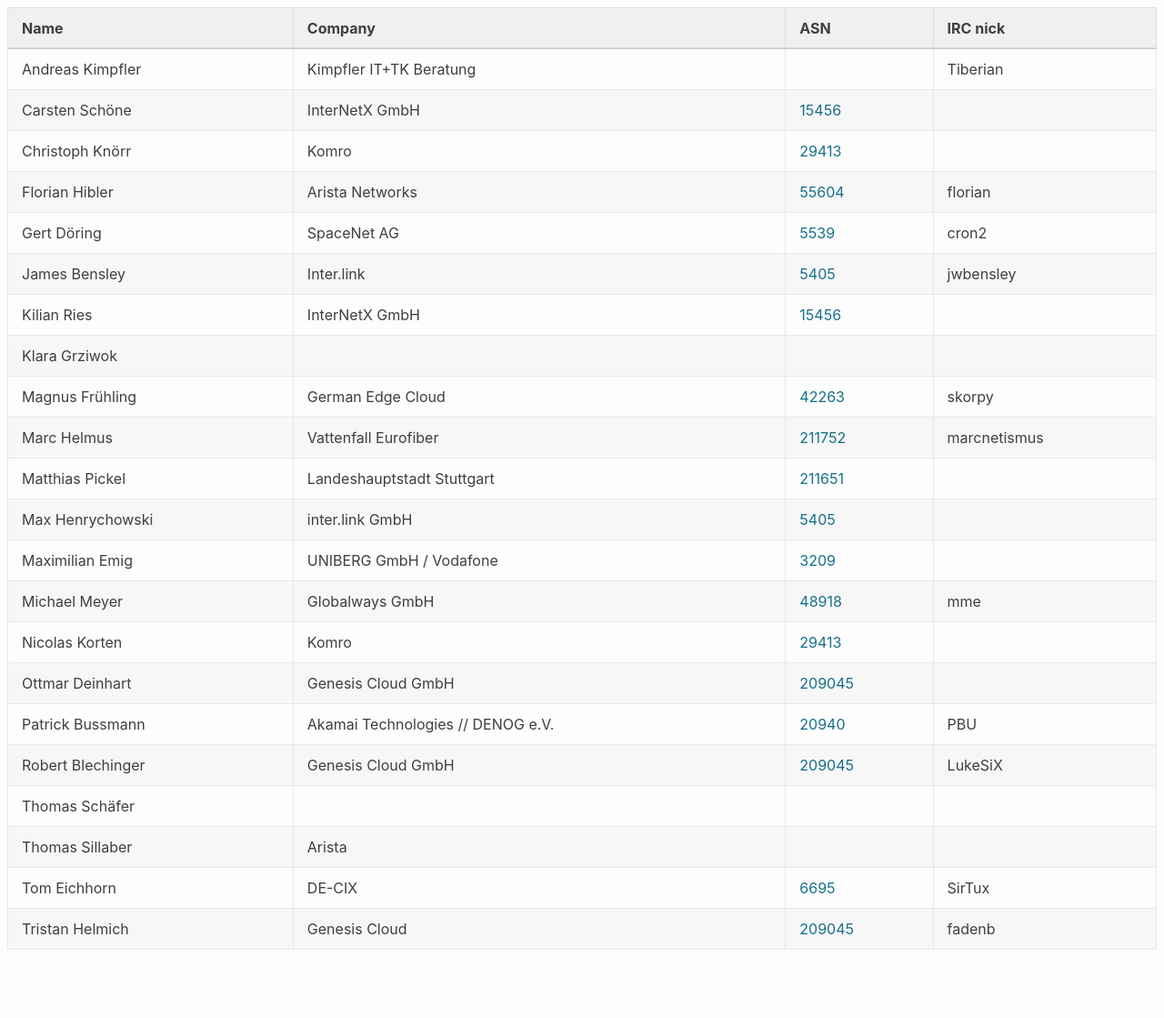
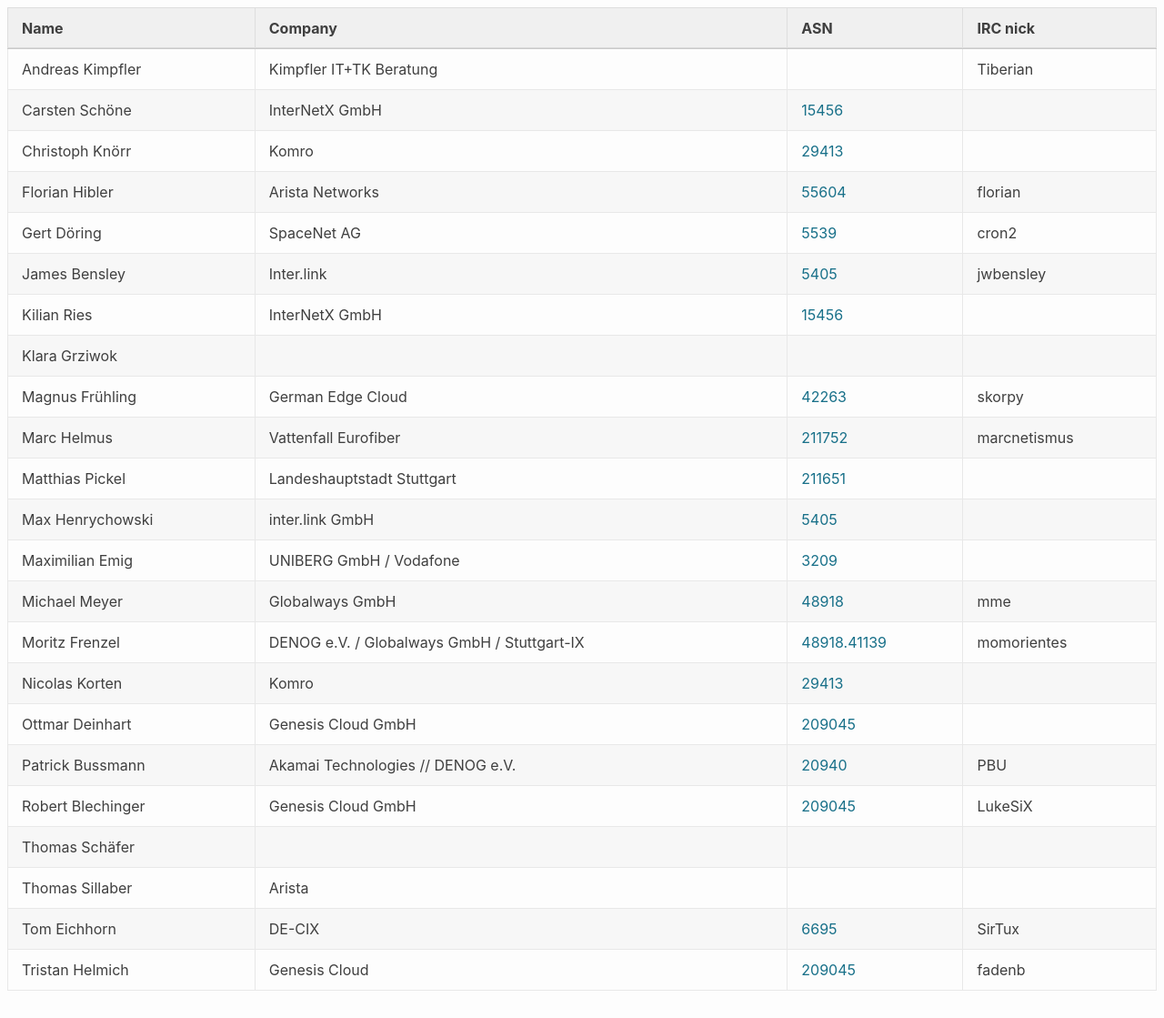
Before and after one commit to denog/pretix-attendeelist, a Jekyll site: the page built from meetup2023_01/index.markdown, in a window 1280 px wide and 1119 px high. Shown: the whole window at 91% size. Built offline with Jekyll 4.4.1, drawn with Linux system fonts in a browser that asks for light colours.

Commit message:
Latest data: Wed Feb 22 18:31:40 UTC 2023

```diff
--- a/_data/attendees_denog_meetup_2023_01.json
+++ b/_data/attendees_denog_meetup_2023_01.json
@@ -84,6 +84,12 @@
     "asn": "48918"
   },
   {
+    "name": "Moritz Frenzel",
+    "company": "DENOG e.V. / Globalways GmbH / Stuttgart-IX",
+    "irc": "momorientes",
+    "asn": "48918.41139"
+  },
+  {
     "name": "Nicolas Korten",
     "company": "Komro",
     "irc": null,
```
